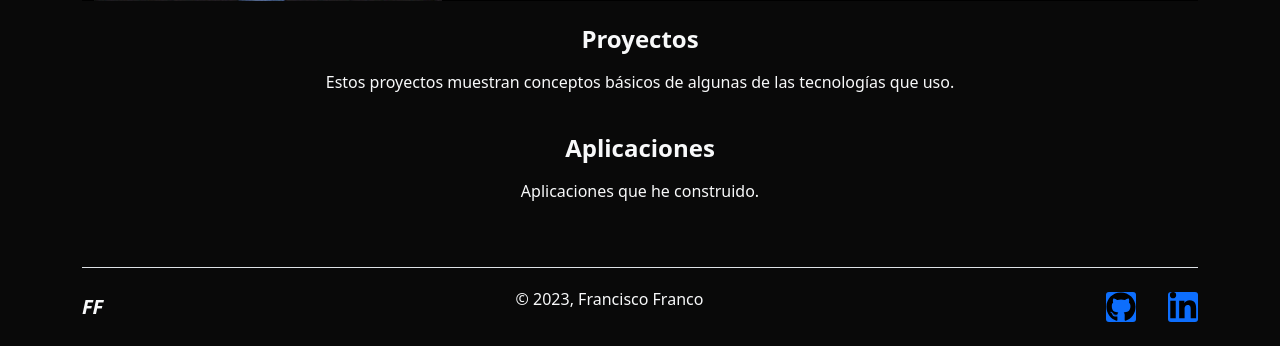
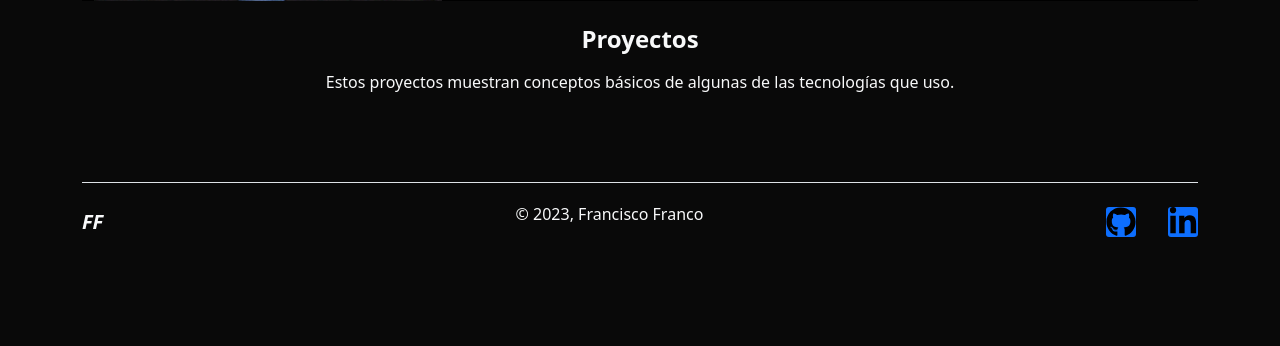
Before and after one commit to EE-Francisco/Portfolio, a Django app: template apps/portfolio_d/templates/home.html in a window 1280 px wide. Shown: the part 583-929 px from the top of the page. After the commit the page ends 820 px from the top, so only its background shows below. Run offline with Django 4.2, Linux system fonts and the light colour scheme; the template is opened without the code that fills it, so the values that code supplies are empty.

Commit message:
Delete personal apps

```diff
--- a/apps/portfolio_d/templates/home.html
+++ b/apps/portfolio_d/templates/home.html
@@ -48,8 +48,4 @@
       {% endif %}
     {% endfor %}
   </div>
-  <div class="text-center">
-    <h3>Aplicaciones</h3>
-    <p class="my-3">Aplicaciones que he construido.</p>
-  </div>
 {% endblock content %}
```
